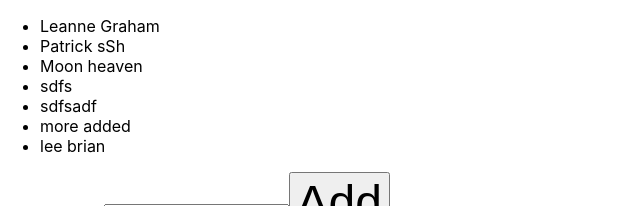
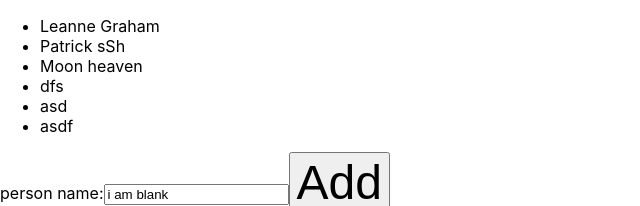
Before and after one commit to Dong-Yi-Xia/ReactHooksPractice, a React (Create React App) app: page / in a window 1280 px wide. Shown: the top 206 px of the page, without its empty margins (0-640 px from the left). Built offline with nearby package versions, Linux system fonts and the light colour scheme; no server answers; data requests are answered from the project's data file.

Commit message:
using a callback

```diff
--- a/db.json
+++ b/db.json
@@ -23,20 +23,19 @@
       "username": "Polly"
     },
     {
-      "name": "sdfs",
-      "id": 4
+      "name": "dfs",
+      "age": 5,
+      "id": 18
     },
     {
-      "name": "sdfsadf",
-      "id": 5
+      "name": "asd",
+      "age": 5,
+      "id": 19
     },
     {
-      "name": "more added",
-      "id": 6
-    },
-    {
-      "name": "lee brian",
-      "id": 7
+      "name": "asdf",
+      "age": 5,
+      "id": 20
     }
   ]
 }
--- a/src/Component/AxiosReq.js
+++ b/src/Component/AxiosReq.js
@@ -33,8 +33,11 @@ function AxiosReq (){
     let handleSubmit = (evt) => {
         evt.preventDefault()
 
-        // const user = {name: name}
-        axios.post('http://localhost:3000/users', {name} )
+        let user = () => {
+            return {name:name, age:5}
+        }
+        // axios.post('http://localhost:3000/users', {name} )
+        axios.post('http://localhost:3000/users', user() )
         .then(res => {
             console.log(res.data)
             setName("")
```
Also changed, not shown: 2 other files (tests, documents, lock files or other folders).
